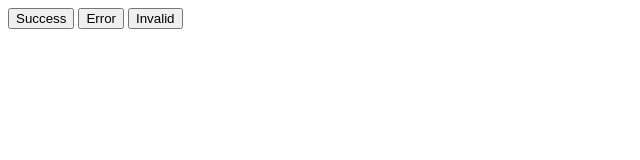
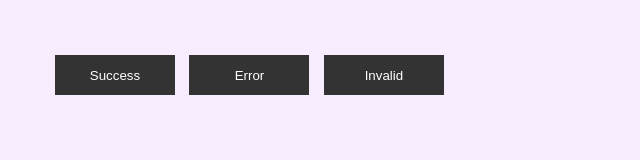
Before and after one commit to HiZackDavid/Snack-Bar-for-Website, a plain HTML site: page index.html in a window 1280 px wide. Shown: the whole page, without its empty margins (0-640 px from the left). Drawn offline with Linux system fonts and the light colour scheme.

Commit message:
Added CSS

```diff
--- a/index.html
+++ b/index.html
@@ -4,6 +4,7 @@
     <meta charset="UTF-8" />
     <meta http-equiv="X-UA-Compatible" content="IE=edge" />
     <meta name="viewport" content="width=device-width, initial-scale=1.0" />
+    <link rel="stylesheet" href="style.css" />
     <title>Snack Bar</title>
   </head>
   <body>
@@ -12,5 +13,6 @@
       <button>Error</button>
       <button>Invalid</button>
     </div>
+    <div id="snackbar"></div>
   </body>
 </html>
--- /dev/null
+++ b/style.css
@@ -0,0 +1,36 @@
+* {
+  margin: 0;
+  padding: 0;
+  font-family: 'Poppins', sans-serif;
+  box-sizing: border-box;
+}
+
+body {
+  background-color: #f7edff;
+}
+
+.buttons {
+  margin: 50px;
+}
+
+.buttons button {
+  background-color: #333;
+  color: #fff;
+  border: 0;
+  outline: 0;
+  width: 120px;
+  height: 40px;
+  margin: 5px;
+  cursor: pointer;
+}
+
+#snackbar {
+  position: absolute;
+  bottom: 30px;
+  right: 30px;
+  display: flex;
+  align-items: flex-end;
+  flex-direction: column;
+  overflow: hidden;
+  padding: 20px;
+}
```
